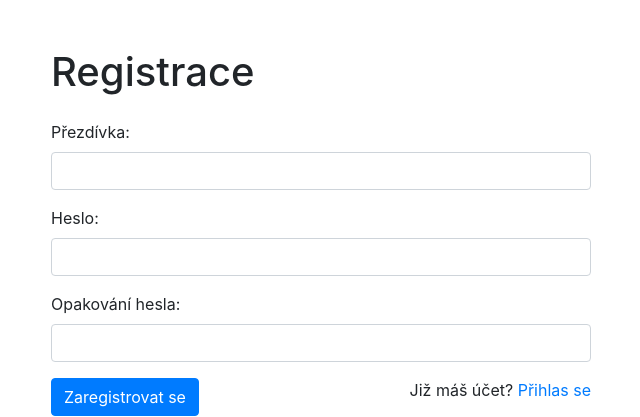
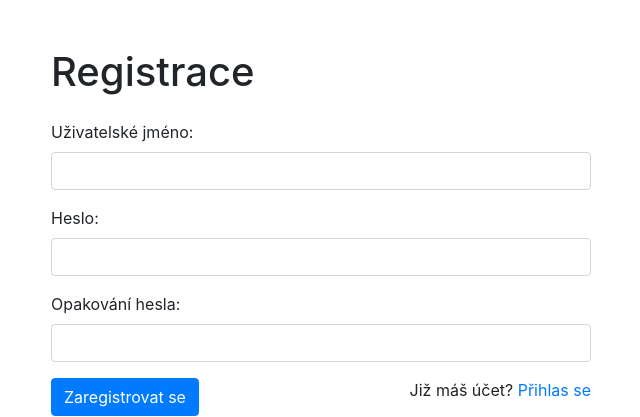
Before and after one commit to kristian-dobes/iis-hudan, a Django app: page /register/ in a window 1280 px wide. Shown: the part 56-473 px from the top of the page, without its empty margins (319-959 px from the left). Run offline with Django 4.2, Linux system fonts and the light colour scheme; some libraries are stand-ins or nearby versions.

Commit message:
style: username

```diff
--- a/hudan/templates/login.html
+++ b/hudan/templates/login.html
@@ -16,7 +16,7 @@
         <form method="post">
             {% csrf_token %}
             <div class="form-group">
-                <label for="username">Přezdívka:</label>
+                <label for="username">Uživatelské jméno:</label>
                 <input type="text" class="form-control" id="username" name="username" required>
             </div>
             <div class="form-group">
--- a/hudan/templates/register.html
+++ b/hudan/templates/register.html
@@ -16,7 +16,7 @@
         <form method="post">
             {% csrf_token %}
             <div class="form-group">
-                <label for="username">Přezdívka:</label>
+                <label for="username">Uživatelské jméno:</label>
                 <input type="text" class="form-control" id="username" name="username" required>
             </div>
             <div class="form-group">
```
